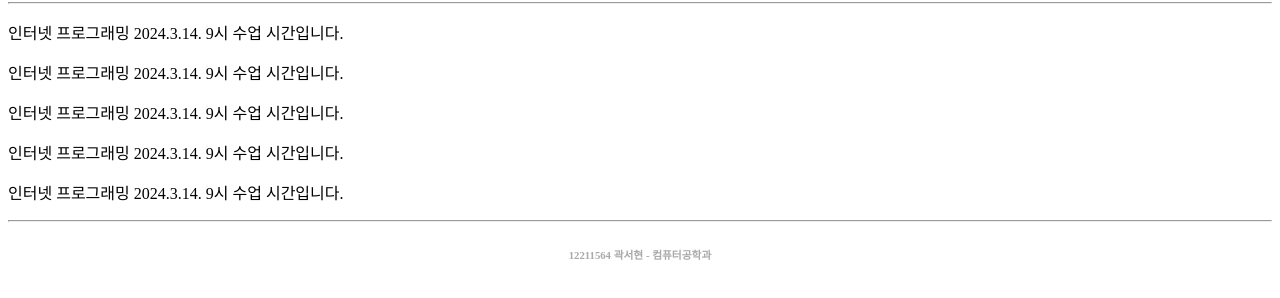
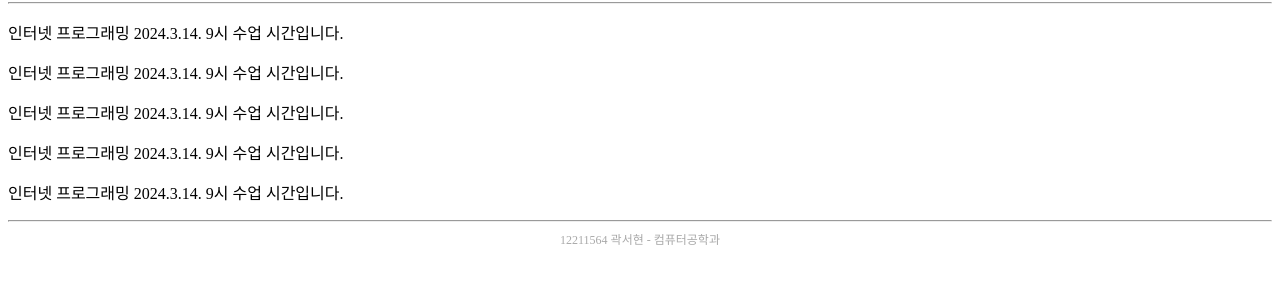
Before and after one commit to GitLumbo/GitLumbo.github.io, a plain HTML site: page index.html in a window 1280 px wide. Shown: the part 78-376 px from the top of the page. Drawn offline with Linux system fonts and the light colour scheme.

Commit message:
footer font size

```diff
--- a/index.html
+++ b/index.html
@@ -16,7 +16,7 @@
     <p>인터넷 프로그래밍 2024.3.14. 9시 수업 시간입니다.</p>
     <p>인터넷 프로그래밍 2024.3.14. 9시 수업 시간입니다.</p>
     <hr />
-    <h6 style="text-align: center; color: darkgrey;">12211564 곽서현 - 컴퓨터공학과</h6>
+    <div style="text-align: center; font-size: 9pt; color: darkgrey;">12211564 곽서현 - 컴퓨터공학과</div>
 </body>
 
 </html>
```
